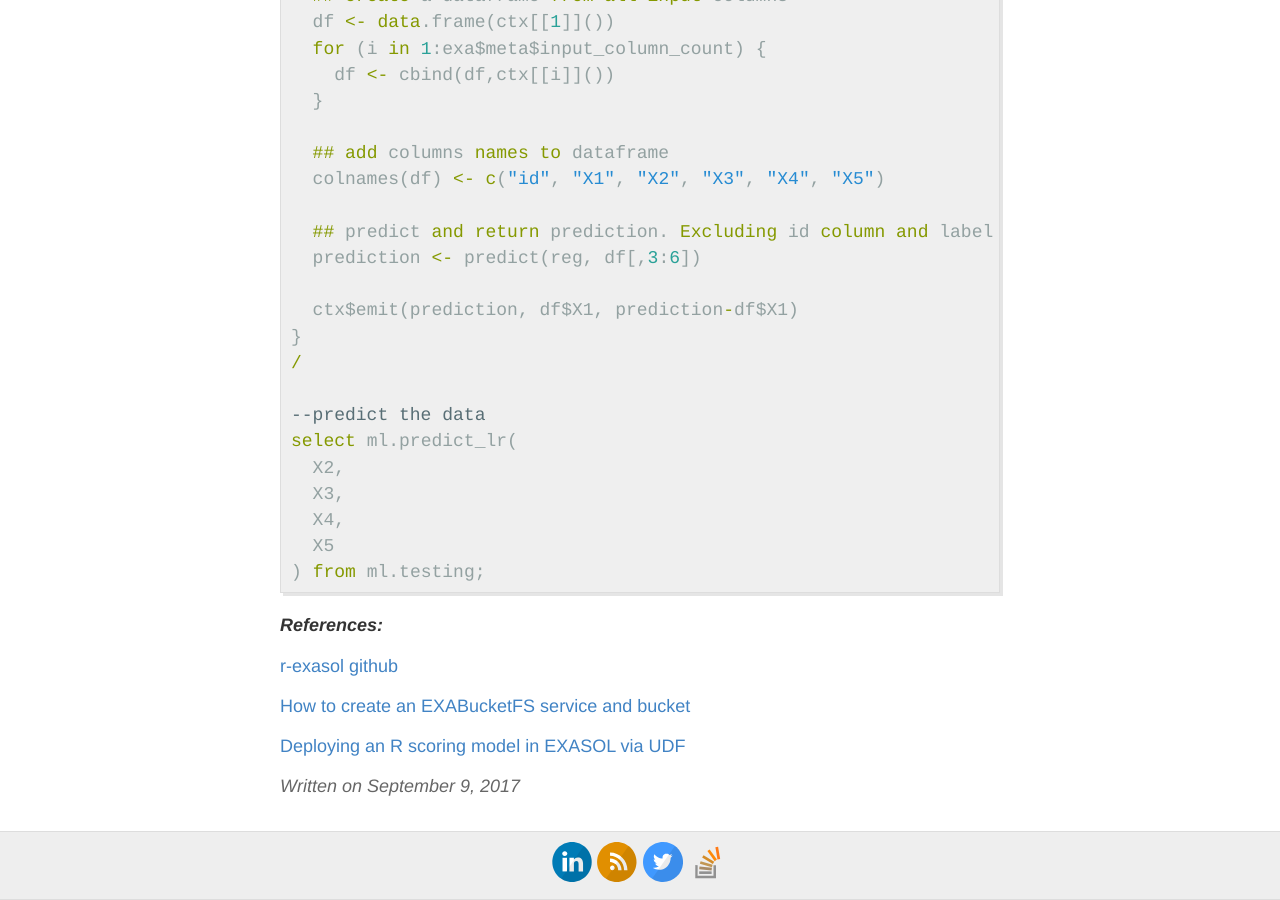
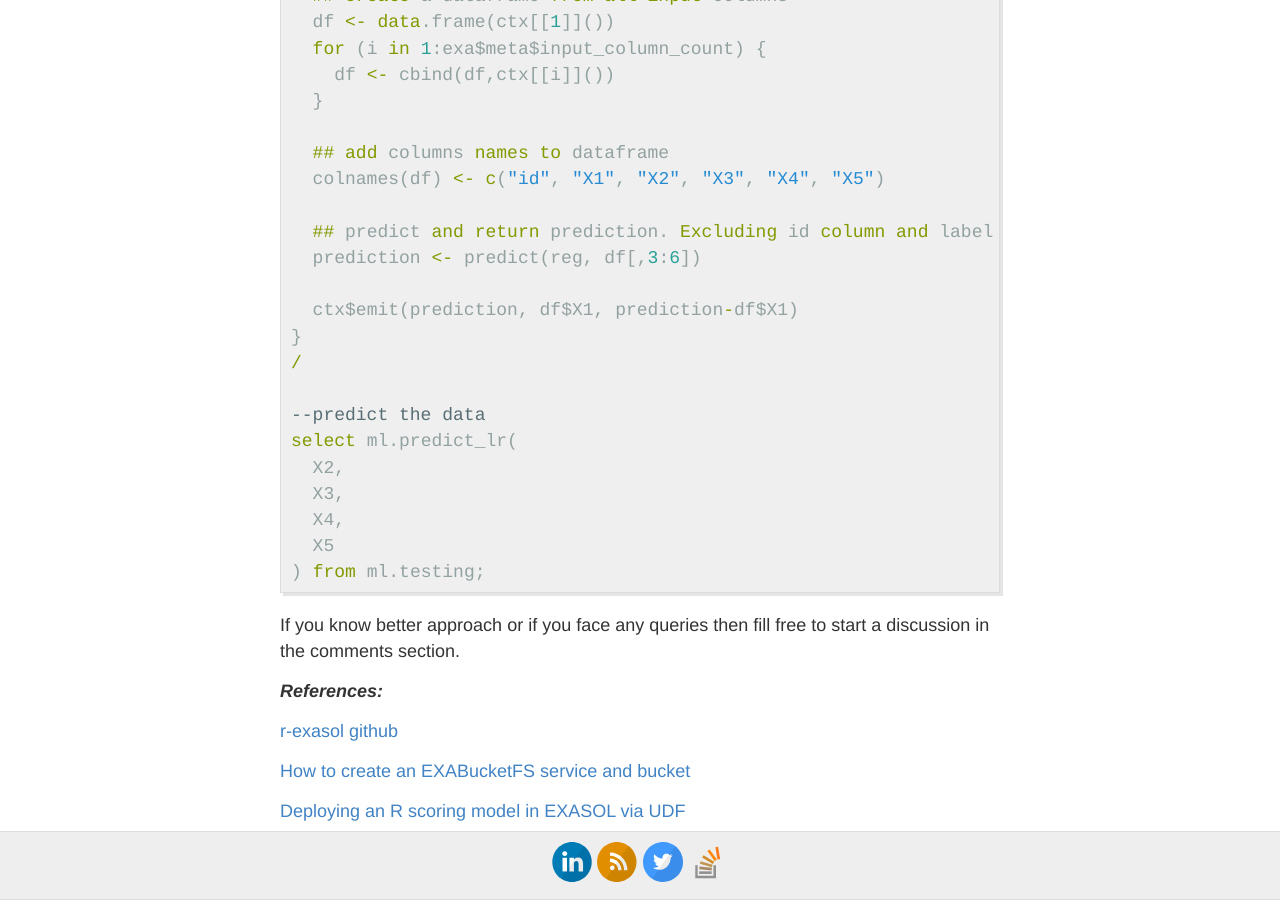
Before and after one commit to geekprompt/geekprompt.github.io, a Jekyll site: the page built from _posts/2017-09-09-Linear Regression With Exasol.markdown, in a window 1280 px wide and 900 px high, scrolled down 4290 px. Built offline with Jekyll 4.4.1, drawn with Linux system fonts in a browser that asks for light colours; comment, search, counter and statistics services are not loaded; part of the change alters nothing that is shown.

Commit message:
Adding target= _blank for links and added concluding note at the end.

```diff
--- a/_posts/2017-09-09-Linear Regression With Exasol.markdown
+++ b/_posts/2017-09-09-Linear Regression With Exasol.markdown
@@ -25,22 +25,22 @@ Using this feature we can leverage machine learning capabilities of R.
 
 - _EXASolution_
 
-  You can download EXASolution free version VM from [here](https://www.exasol.com/portal/display/DOWNLOAD/Free+Trial) and start the VM to bring on the EXASolution server. Once the VM is started, you can
+  You can download EXASolution free version VM from [here](https://www.exasol.com/portal/display/DOWNLOAD/Free+Trial){:target="_blank"} and start the VM to bring on the EXASolution server. Once the VM is started, you can
   see all necessary information to connect to the EXASolution server on the VM
   screen.
 
 - _EXAPlus_
 
   EXAplus provides user interface to manage your EXASolution database.
-  EXAPlus can be downloaded from [this link](https://www.exasol.com/portal/display/DOWNLOAD/6.0).
+  EXAPlus can be downloaded from [this link](https://www.exasol.com/portal/display/DOWNLOAD/6.0){:target="_blank"}.
 
 - _R_
 
-  You can download R for windows from [here](https://cran.r-project.org/).
+  You can download R for windows from [here](https://cran.r-project.org/){:target="_blank"}.
   R is a statistical language which bring machine learning capabilities.
 - _RStudio_
 
-  RStudio is an IDE for R. Free version of RStudio can be downloaded from [here](https://www.rstudio.com/products/rstudio/download/).
+  RStudio is an IDE for R. Free version of RStudio can be downloaded from [here](https://www.rstudio.com/products/rstudio/download/){:target="_blank"}.
 
   Note that this is an optional step. You can run R scripts directly from R
   console too.
@@ -49,7 +49,7 @@ Using this feature we can leverage machine learning capabilities of R.
 
   For windows following steps needs to be followed for this:
 
-  - Install RTools. Can be downloaded from [here](http://mirror.fcaglp.unlp.edu.ar/CRAN/bin/windows/Rtools/).
+  - Install RTools. Can be downloaded from [here](http://mirror.fcaglp.unlp.edu.ar/CRAN/bin/windows/Rtools/){:target="_blank"}.
     RTools is R's developer extension which allows you to build R package from
     source. This is need to build `r-exasol` plugin from it's source.
 
@@ -214,6 +214,9 @@ select ml.predict_lr(
 
 {% endhighlight %}
 
+If you know better approach or if you face any queries then fill free to start
+a discussion in the comments section.
+
 _**References:**_
 
 [r-exasol github](https://github.com/EXASOL/r-exasol){:target="_blank"}
```
